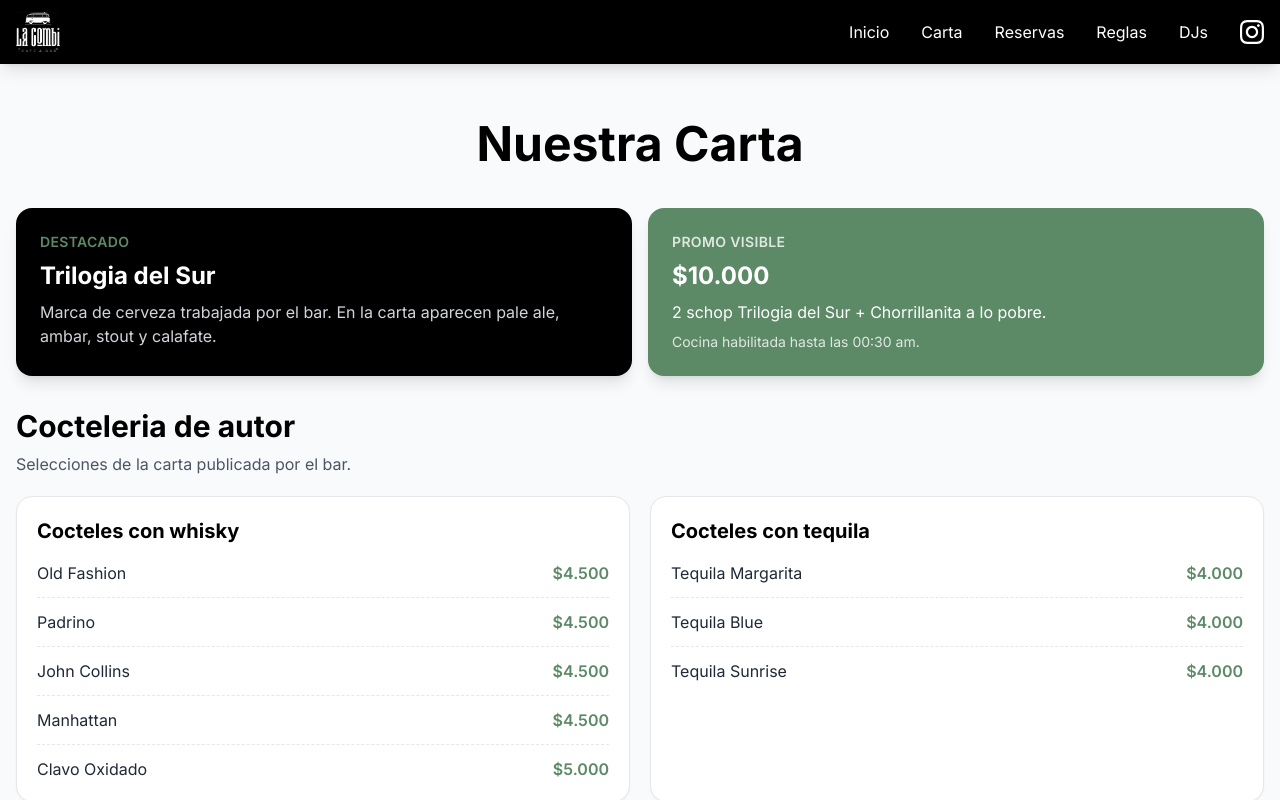
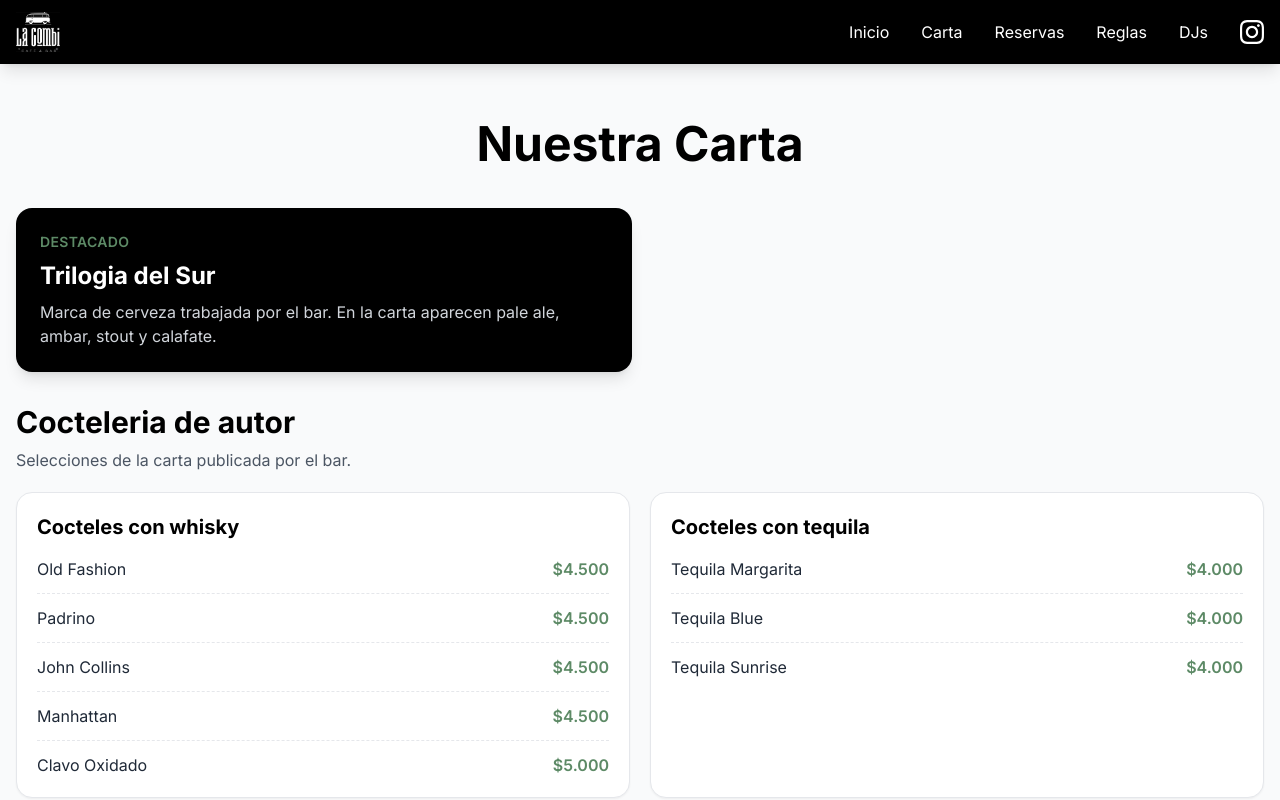
Before and after one commit to alvaroraulcastro/laCombiBar, a Next.js app: page /menu in a window 1280 px wide. Shown: the top 800 px of the page. Built offline with nearby package versions, Linux system fonts and the light colour scheme.

Commit message:
fix -> se quita del menu promocion que ya no aplica

```diff
--- a/app/menu/page.tsx
+++ b/app/menu/page.tsx
@@ -235,13 +235,6 @@
         ],
         note: 'Variedades visibles: Merlot, Cabernet Sauvignon, Carmenere, Sauvignon Blanc y Chardonnay.',
       },
-      {
-        title: 'Promocion destacada',
-        items: [
-          { name: '2 schop Trilogia del Sur + Chorrillanita a lo pobre', price: '$10.000' },
-        ],
-        note: 'Tambien se indica: cocina habilitada hasta las 00:30 am.',
-      },
     ],
   },
 ]
@@ -291,14 +284,6 @@
               Marca de cerveza trabajada por el bar. En la carta aparecen pale ale, ambar, stout y calafate.
             </p>
           </div>
-          <div className="rounded-2xl bg-combi-green p-6 text-white shadow-lg">
-            <p className="mb-2 text-sm font-semibold uppercase tracking-wide text-white/80">
-              Promo visible
-            </p>
-            <h2 className="mb-2 text-2xl font-bold">$10.000</h2>
-            <p>2 schop Trilogia del Sur + Chorrillanita a lo pobre.</p>
-            <p className="mt-2 text-sm text-white/80">Cocina habilitada hasta las 00:30 am.</p>
-          </div>
         </section>
 
         <div className="space-y-10">
```
